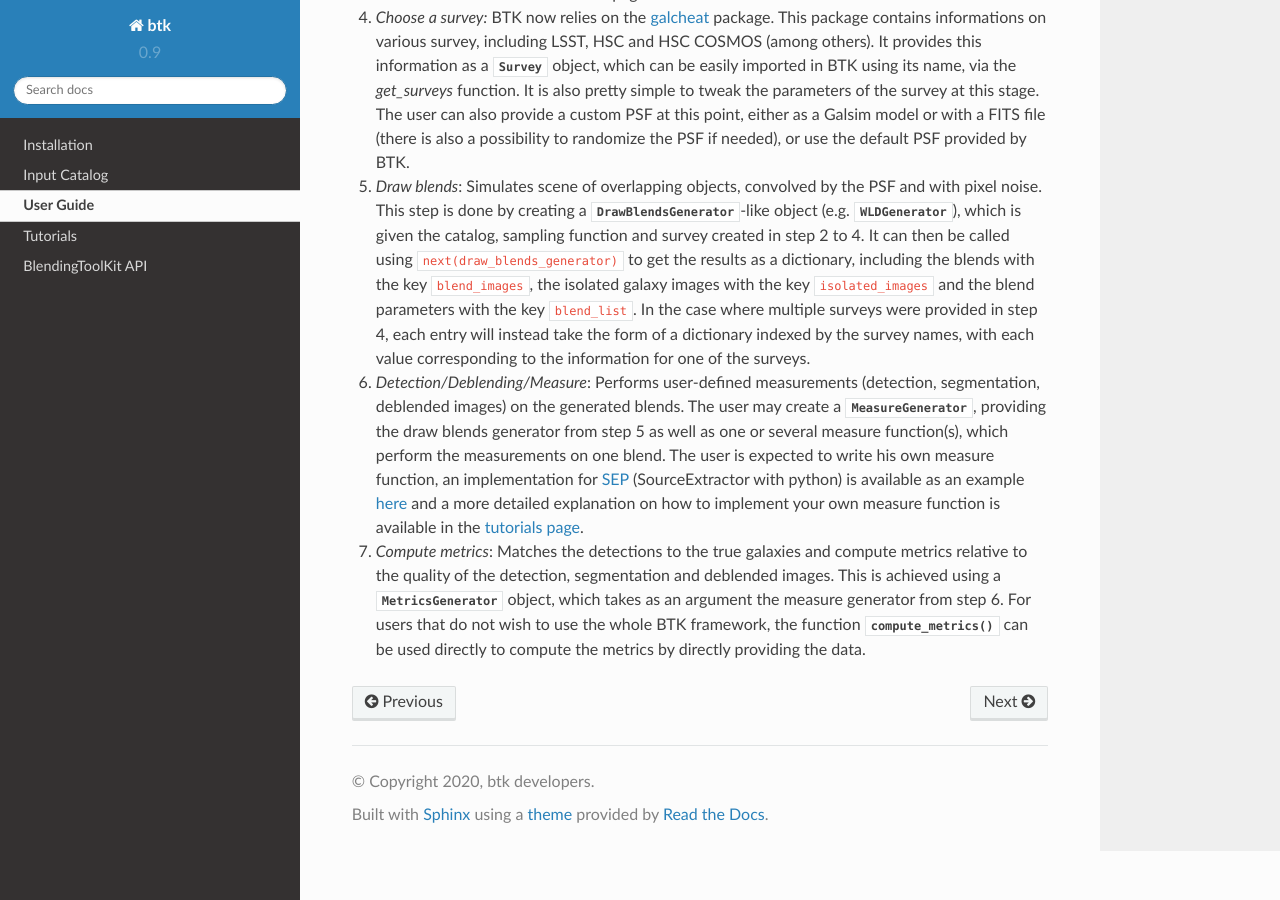
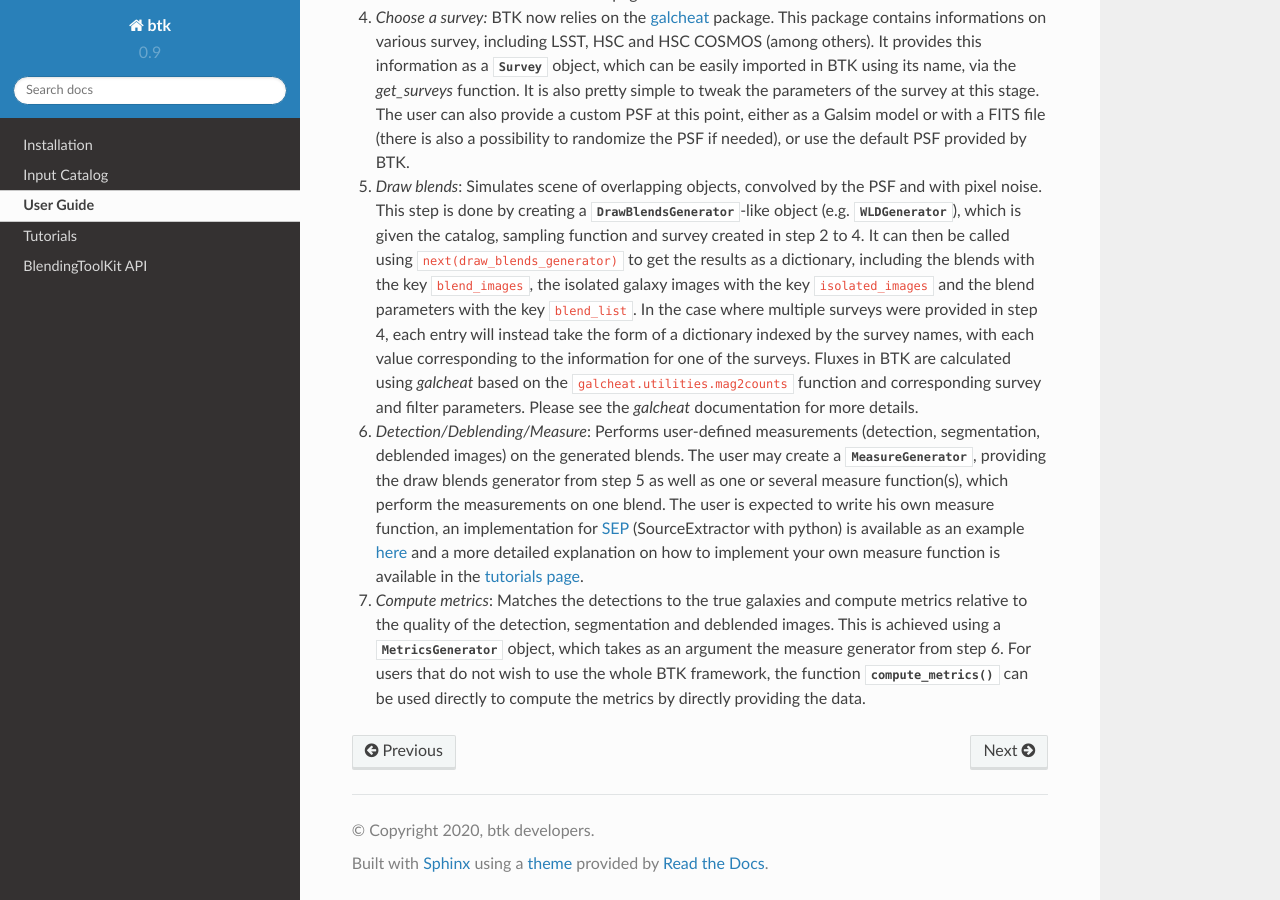
Before and after one commit to LSSTDESC/BlendingToolKit, a Sphinx documentation site: the page built from docs/source/user_guide.rst, in a window 1280 px wide and 900 px high, scrolled down 1432 px. Built offline with Sphinx 7.4.7 and the Read the Docs theme 2.0.0, drawn with Linux system fonts in a browser that asks for light colours; cross-references to code outside the pages are shown as plain code.

Commit message:
added notes on flux computation

```diff
--- a/docs/source/tutorials.rst
+++ b/docs/source/tutorials.rst
@@ -220,6 +220,8 @@ The results from the ``next`` call are stored in the dictionnary; the keys are:
   * ``wcs`` for the World Coordinate System corresponding to the images (as a list of astropy.wcs.WCS objects)
 
 Please note that several surveys can be provided as a list to the generator. In that case, each of the entry will contain a dictionnary indexed by the surveys, which in turn contains the results described as above (you would access it with ``batch['blend_images']['LSST']`` for instance.
+
+**Note:** Fluxes in BTK for these images are calculated using `galcheat` based on the :function:`~galcheat.utilities.mag2counts` function and corresponding survey and filter parameters. Please see the `galcheat` documentation for more details.
 
 .. jupyter-execute::
 
--- a/docs/source/user_guide.rst
+++ b/docs/source/user_guide.rst
@@ -17,7 +17,7 @@ The workflow is as follows:
 
 4. *Choose a survey:* BTK now relies on the `galcheat <https://github.com/aboucaud/galcheat>`_ package. This package contains informations on various survey, including LSST, HSC and HSC COSMOS (among others). It provides this information as a :class:`~galcheat.survey.Survey` object, which can be easily imported in BTK using its name, via the `get_surveys` function. It is also pretty simple to tweak the parameters of the survey at this stage. The user can also provide a custom PSF at this point, either as a Galsim model or with a FITS file (there is also a possibility to randomize the PSF if needed), or use the default PSF provided by BTK.
 
-5. *Draw blends*: Simulates scene of overlapping objects, convolved by the PSF and with pixel noise. This step is done by creating a :class:`~btk.draw_blends.DrawBlendsGenerator`-like object (e.g. :class:`~btk.draw_blends.WLDGenerator`), which is given the catalog, sampling function and survey created in step 2 to 4. It can then be called using ``next(draw_blends_generator)`` to get the results as a dictionary, including the blends with the key ``blend_images``, the isolated galaxy images with the key ``isolated_images`` and the blend parameters with the key ``blend_list``. In the case where multiple surveys were provided in step 4, each entry will instead take the form of a dictionary indexed by the survey names, with each value corresponding to the information for one of the surveys.
+5. *Draw blends*: Simulates scene of overlapping objects, convolved by the PSF and with pixel noise. This step is done by creating a :class:`~btk.draw_blends.DrawBlendsGenerator`-like object (e.g. :class:`~btk.draw_blends.WLDGenerator`), which is given the catalog, sampling function and survey created in step 2 to 4. It can then be called using ``next(draw_blends_generator)`` to get the results as a dictionary, including the blends with the key ``blend_images``, the isolated galaxy images with the key ``isolated_images`` and the blend parameters with the key ``blend_list``. In the case where multiple surveys were provided in step 4, each entry will instead take the form of a dictionary indexed by the survey names, with each value corresponding to the information for one of the surveys. Fluxes in BTK are calculated using `galcheat` based on the :function:`~galcheat.utilities.mag2counts` function and corresponding survey and filter parameters. Please see the `galcheat` documentation for more details.
 
 6. *Detection/Deblending/Measure*: Performs user-defined measurements (detection, segmentation, deblended images) on the generated blends. The user may create a :class:`~btk.measure.MeasureGenerator`, providing the draw blends generator from step 5 as well as one or several measure function(s), which perform the measurements on one blend. The user is expected to write his own measure function, an implementation for `SEP <https://sep.readthedocs.io/en/v1.0.x/index.html>`_ (SourceExtractor with python) is available as an example `here <https://github.com/LSSTDESC/BlendingToolKit/blob/ae833212127d5c5ec64a205f6731d9d1d03fdec0/btk/measure.py#L132>`_ and a more detailed explanation on how to implement your own measure function is available in the `tutorials page <tutorials.html>`_.
 
```
Also changed, not shown: 1 other file.
